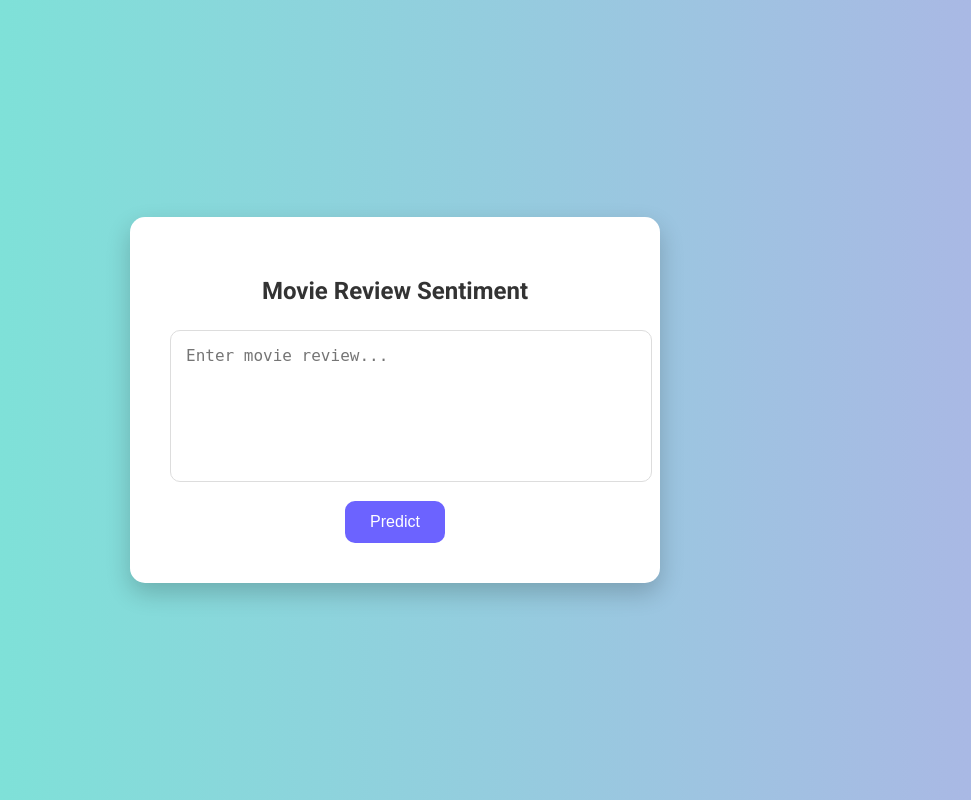
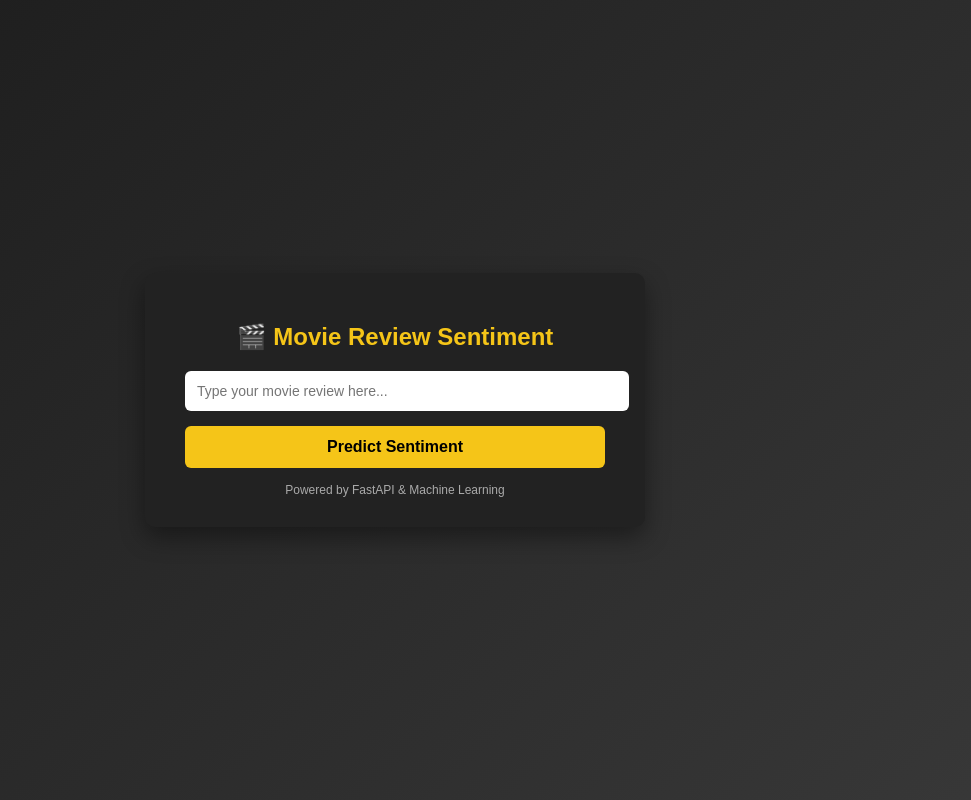
Before and after one commit to vansh71-0/movie-review-sentiment, a FastAPI app: page / in a window 1280 px wide. Shown: the whole page, without its empty margins (245-1216 px from the left). Run offline with FastAPI, Linux system fonts and the light colour scheme; parts of the project's set-up code (start-up, migrations or seed data) failed here and were passed over.

Commit message:
Update index.html

```diff
--- a/templates/index.html
+++ b/templates/index.html
@@ -2,91 +2,108 @@
 <html lang="en">
 <head>
     <meta charset="UTF-8">
-    <title>Sentiment Analysis</title>
+    <title>IMDB Sentiment Analysis</title>
+
     <style>
-        /* Google Fonts */
-        @import url('https://fonts.googleapis.com/css2?family=Roboto:wght@400;700&display=swap');
-
         body {
-            font-family: 'Roboto', sans-serif;
-            background: linear-gradient(to right, #74ebd5, #ACB6E5);
+            font-family: Arial, Helvetica, sans-serif;
+            background: linear-gradient(135deg, #1c1c1c, #383838);
+            color: #ffffff;
+            height: 100vh;
             display: flex;
+            align-items: center;
             justify-content: center;
-            align-items: center;
-            height: 100vh;
             margin: 0;
         }
 
         .container {
-            background: #fff;
-            padding: 40px;
-            width: 450px;
-            border-radius: 15px;
-            box-shadow: 0 10px 25px rgba(0,0,0,0.2);
+            background: #222;
+            padding: 30px 40px;
+            border-radius: 10px;
+            width: 420px;
+            box-shadow: 0 10px 25px rgba(0,0,0,0.4);
             text-align: center;
         }
 
         h2 {
-            color: #333;
-            margin-bottom: 25px;
+            margin-bottom: 20px;
+            color: #f5c518; /* IMDB yellow */
         }
 
-        textarea {
+        input[type="text"] {
             width: 100%;
-            height: 120px;
-            padding: 15px;
-            border-radius: 10px;
-            border: 1px solid #ddd;
-            resize: none;
-            font-size: 16px;
-            transition: border 0.3s;
-        }
-
-        textarea:focus {
-            border-color: #6C63FF;
+            padding: 12px;
+            border-radius: 6px;
+            border: none;
             outline: none;
+            font-size: 14px;
+            margin-bottom: 15px;
         }
 
         button {
-            background: #6C63FF;
-            color: #fff;
+            width: 100%;
+            padding: 12px;
+            background: #f5c518;
             border: none;
-            padding: 12px 25px;
-            margin-top: 15px;
+            border-radius: 6px;
             font-size: 16px;
-            border-radius: 10px;
+            font-weight: bold;
             cursor: pointer;
-            transition: background 0.3s;
+            transition: 0.3s;
         }
 
         button:hover {
-            background: #5952d4;
+            background: #e6b800;
         }
 
         .result {
             margin-top: 20px;
-            font-size: 18px;
+            padding: 12px;
+            border-radius: 6px;
+            font-size: 16px;
             font-weight: bold;
-            color: #6C63FF;
+        }
+
+        .positive {
+            background: #1f7a1f;
+        }
+
+        .negative {
+            background: #8b1a1a;
+        }
+
+        footer {
+            margin-top: 15px;
+            font-size: 12px;
+            color: #aaa;
         }
     </style>
 </head>
+
 <body>
 
 <div class="container">
-    <h2>Movie Review Sentiment</h2>
+    <h2>🎬 Movie Review Sentiment</h2>
+
     <form action="/predict-ui" method="post">
-        <textarea name="text" placeholder="Enter movie review..." required></textarea>
-        <br>
-        <button type="submit">Predict</button>
+        <input
+            type="text"
+            name="text"
+            placeholder="Type your movie review here..."
+            required
+        >
+        <button type="submit">Predict Sentiment</button>
     </form>
 
-{% if sentiment %}
-<div class="result">
-    Result: {{ sentiment }}
-</div>
-{% endif %}
+    {% if sentiment %}
+        <div class="result {{ 'positive' if 'Positive' in sentiment else 'negative' }}">
+            {{ sentiment }}
+        </div>
+    {% endif %}
 
+    <footer>
+        Powered by FastAPI & Machine Learning
+    </footer>
 </div>
 
 </body>
```
